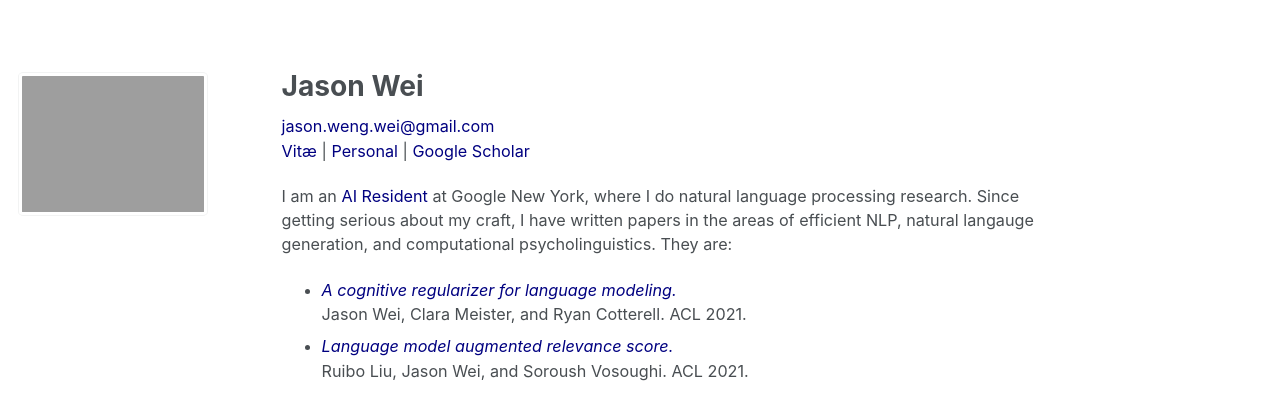
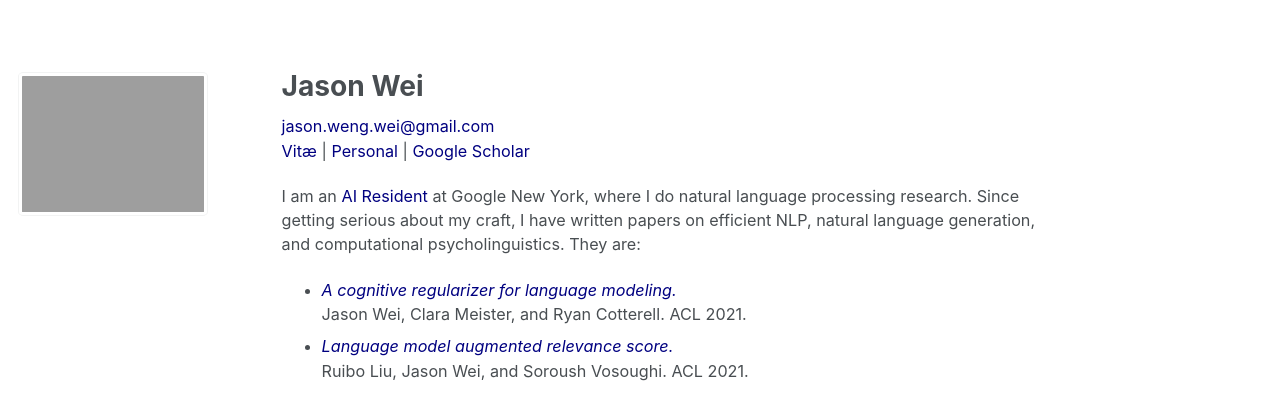
Before and after one commit to jasonwei20/jasonwei20.github.io, a Jekyll site: the page built from _pages/about.md, in a window 1280 px wide. Shown: the top 394 px of the page. Built offline with Jekyll 4.4.1, drawn with Linux system fonts in a browser that asks for light colours.

Commit message:
update cv

```diff
--- a/_pages/about.md
+++ b/_pages/about.md
@@ -13,7 +13,7 @@ redirect_from:
 <a href="https://jasonwei20.github.io/files/current-jason-wei-cv.pdf" style="color:navy" target="_blank">Vitæ</a> | <a href="https://jasonwei20.github.io/personal/" style="color:navy" target="_blank">Personal</a> | <a href="https://scholar.google.com/citations?user=wA5TK_0AAAAJ&hl=en" style="color:navy" target="_blank">Google Scholar</a>
 
 I am an <a href="https://research.google/careers/ai-residency/" style="color:navy" target="_blank">AI Resident</a> at Google New York, where I do natural language processing research.
-Since getting serious about my craft, I have written papers in the areas of efficient NLP, natural langauge generation, and computational psycholinguistics. They are:
+Since getting serious about my craft, I have written papers on efficient NLP, natural language generation, and computational psycholinguistics. They are:
 
 - <a style="color:navy" target="_blank"><i>A cognitive regularizer for language modeling.</i></a>
 Jason Wei, Clara Meister, and Ryan Cotterell. ACL 2021.
```
